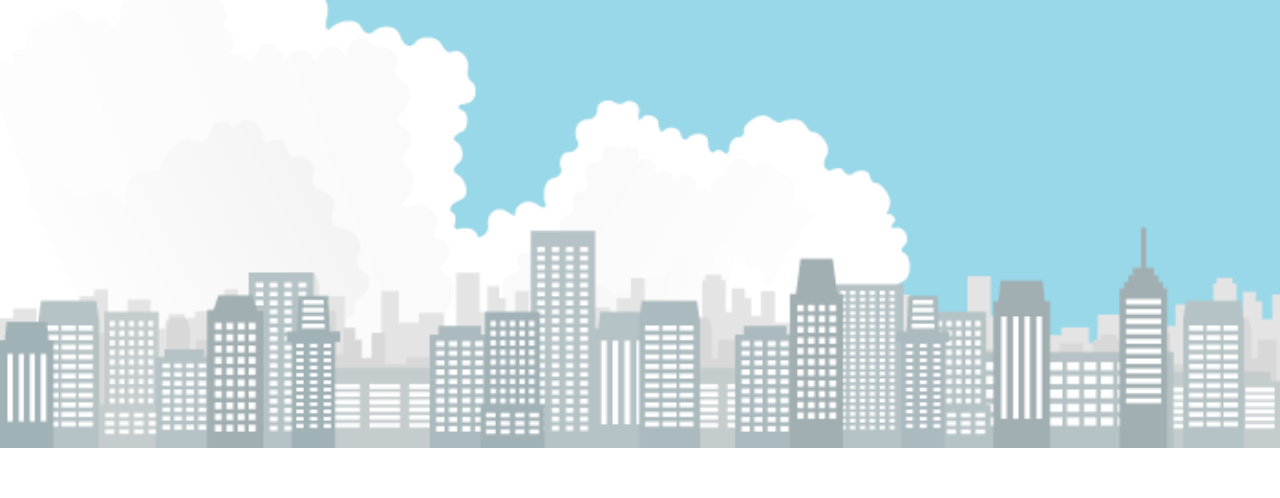
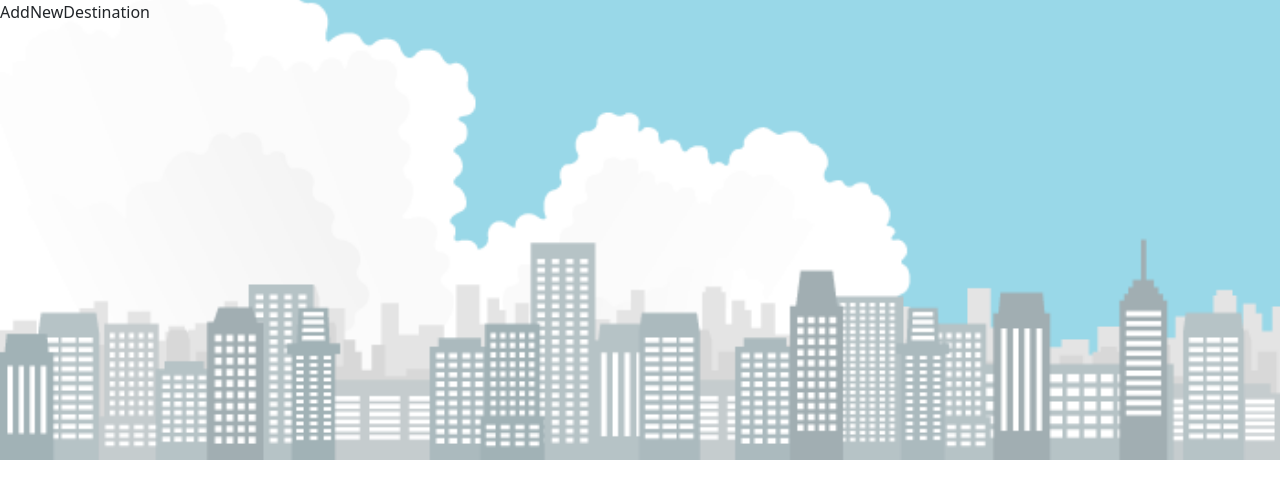
Before and after one commit to myomaungmaung7/TravelPlanner, a React (Create React App) app in the folder frontend/: page /addnewdestination in a window 1280 px wide. Before the commit this address had no page. Shown: the top 498 px of the page. Built offline with nearby package versions, Linux system fonts and the light colour scheme.

Commit message:
AddNewDestination.js created

```diff
--- a/frontend/src/App.js
+++ b/frontend/src/App.js
@@ -5,6 +5,7 @@ import Login from './Login';
 import Register from './Register';
 import UnHome from './UnHome';
 import AdminProfile from './AdminProfile';
+import AddNewDestination from './AddNewDestination';
 
 function App() {
   return (
@@ -16,6 +17,7 @@ function App() {
           <Route path='/login' element={<Login/>}></Route>
           <Route path='/register' element={<Register/>}></Route>
           <Route path='/adminprofile' element={<AdminProfile/>}></Route>
+          <Route path='/addnewdestination' element={<AddNewDestination/>}></Route>
         </Routes>
       </BrowserRouter>
     </div>
```
